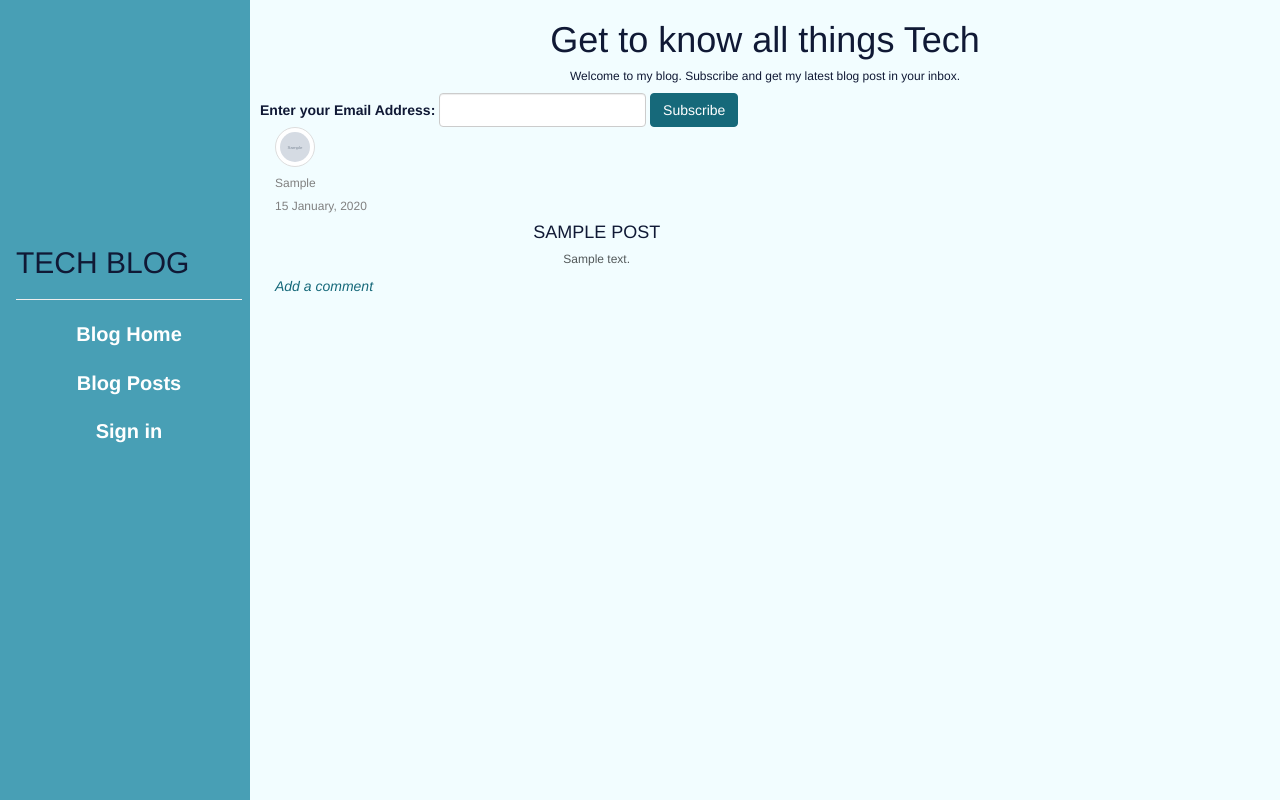
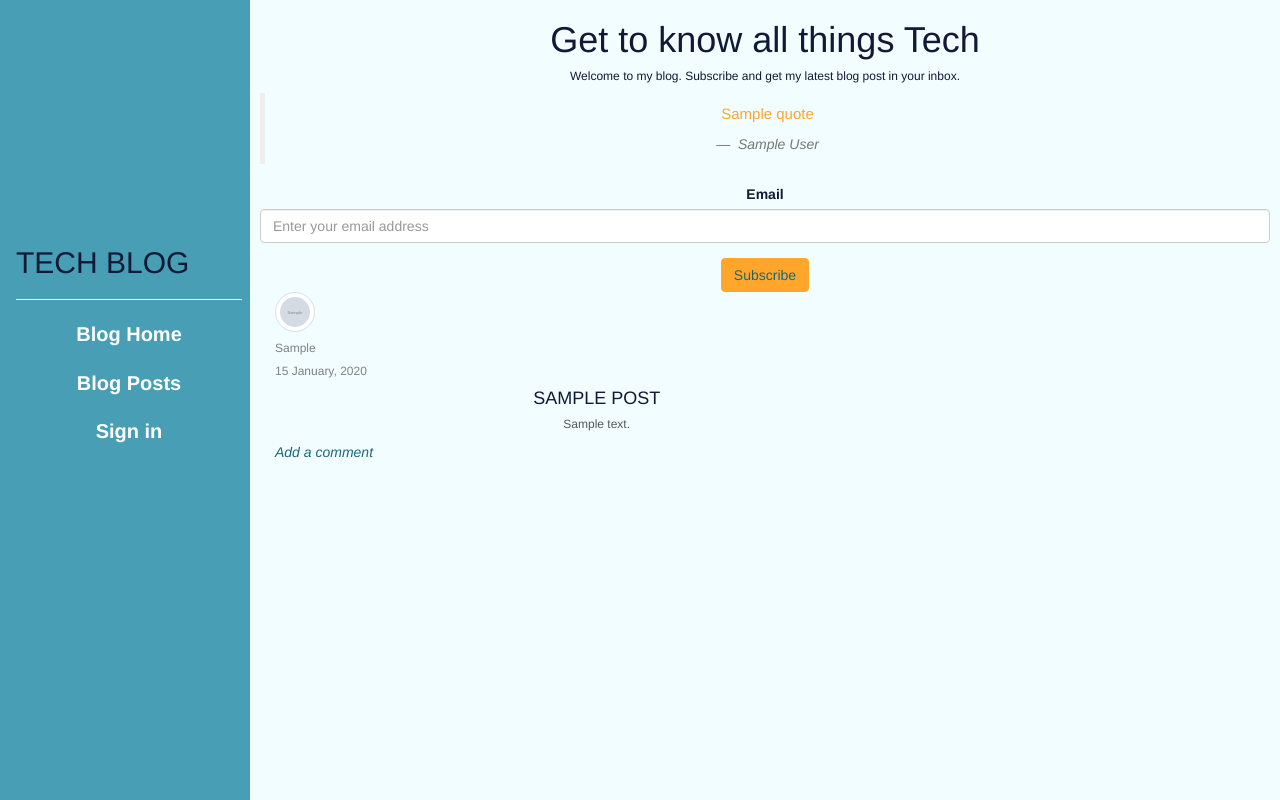
Before and after one commit to p-koskey/personal-blog, a Flask app: template app/templates/index.html in a window 1280 px wide. Run offline with Flask 2, Linux system fonts and the light colour scheme; tables that the repository leaves empty hold one stand-in row (values such as "Sample post"); the template is opened without the code that fills it: values that come from a table or form of the project are taken from there, most other values are stand-ins (such as "Sample title", 1, 10 or a date in 2020); grey boxes marked "Sample" are stand-in pictures; some libraries are stand-ins or nearby versions.

Commit message:
added quotes from api

```diff
--- a/app/__init__.py
+++ b/app/__init__.py
@@ -41,4 +41,9 @@ def create_app(config_name):
 
     # configure UploadSet
     configure_uploads(app,photos)
+
+     # setting config
+    from .requests import configure_request
+    configure_request(app)
+
     return app
--- a/app/main/forms.py
+++ b/app/main/forms.py
@@ -27,5 +27,5 @@ class CommentForm2(FlaskForm):
 
 class SubscribeForm(FlaskForm):
 
-    email = StringField('Enter your Email Address:',validators=[Required(),Email()])
+    email = StringField(render_kw={"placeholder": "Enter your email address"},validators=[Required(),Email()])
     submit = SubmitField('Subscribe')
--- a/app/main/views.py
+++ b/app/main/views.py
@@ -6,11 +6,14 @@ from flask_login import login_required,current_user
 from .. import db,photos
 from flask_mail import Message
 from .. import mail
+from ..requests import get_quotes
 
 @main.route('/', methods = ['GET','POST'])
 def index():
     posts = Post.get_all_posts()
+    quote = get_quotes()
     subscribe_form = SubscribeForm()
+
     if subscribe_form.validate_on_submit():
         semail = subscribe_form.email.data
         new_email = Subscribers(semail = email)
@@ -22,7 +25,7 @@ def index():
         mail.send(msg)
         flash("Subscribed sucessfully")
 
-    return render_template('index.html', subscribe_form=subscribe_form, posts=posts)
+    return render_template('index.html', subscribe_form=subscribe_form, posts=posts, quote =quote)
 
 @main.route('/user/<uname>')
 def profile(uname):
--- a/app/models.py
+++ b/app/models.py
@@ -7,6 +7,12 @@ from datetime import datetime
 @login_manager.user_loader
 def load_user(user_id):
     return User.query.get(int(user_id))
+
+class Quote:
+    def __init__(self,id,author,quote):
+        self.id = id
+        self.author = author
+        self.quote = quote
 
 class User(UserMixin,db.Model):
     __tablename__ = 'users'
--- a/app/static/css/style.css
+++ b/app/static/css/style.css
@@ -33,14 +33,14 @@ body{
     font-weight: bolder;
   }
 
-  /* .sidenav a:acs {
+  .sidenav a:active {
     color: #101935;
-  } */
+  }
 
   /* When you mouse over the navigation links, change their color */
-  /* .sidenav a:hover {
-    color: #101935;
-  } */
+  .sidenav a:hover {
+    color: #FFA62B;
+  }
 
 
   /* Style page content */
@@ -53,9 +53,9 @@ body{
   }
 
  #submit{
-    background-color: #16697A;
-    color: #fff;
-    border-color: #16697A;
+    background-color: #FFA62B;
+    color: #16697A;
+    border-color:#FFA62B ;
   }
 
 .login {
@@ -69,7 +69,6 @@ body{
 
 
 
-
   /* On smaller screens, where height is less than 450px, change the style of the sidebar (less padding and a smaller font size) */
   @media screen and (max-height: 450px) {
     .sidenav {padding-top: 15px;}
--- a/app/templates/index.html
+++ b/app/templates/index.html
@@ -8,14 +8,17 @@
  <div class="main">
     <h1 class="font-weight-bolder mt-3 text-center">Get to know all things Tech </h1>
     <h6 class="mt-3 text-center">Welcome to my blog. Subscribe and get my latest blog post in your inbox.</h6>
-    <form class="d-flex justify-content-center mt-3" >
-        <div class="row ">
-            <div class="col-md-10 form-inline">
+    <blockquote class="blockquote text-center  mt-2" style="color:#FFA62B;">
+      <p class="mb-0 text-center" style="font-size:15px;">{{quote.quote}}</p>
+      <footer class="blockquote-footer"> <cite title="Source Title">{{quote.author}}</cite></footer>
+    </blockquote>
+        <div class="text-center d-flex justify-content-center flex-no-wrap">
+            <div class="">
               {{ wtf.quick_form(subscribe_form) }}
         </div>
 
         </div>
-    </form>
+
 
     <div class="d-flex mt-3 flex-wrap justify-content-center">
         {% for post in posts %}
--- a/config.py
+++ b/config.py
@@ -3,6 +3,7 @@ import os
 class Config:
 
     SECRET_KEY = os.environ.get('SECRET_KEY')
+    API_BASE_URL = 'http://quotes.stormconsultancy.co.uk/random.json'
     SQLALCHEMY_DATABASE_URI = 'postgresql+psycopg2://kaycee:password@localhost/blog'
     UPLOADED_PHOTOS_DEST ='app/static/photos'
     SQLALCHEMY_TRACK_MODIFICATIONS = False
```
Also changed, not shown: app/requests.py (+32 -0 lines).
